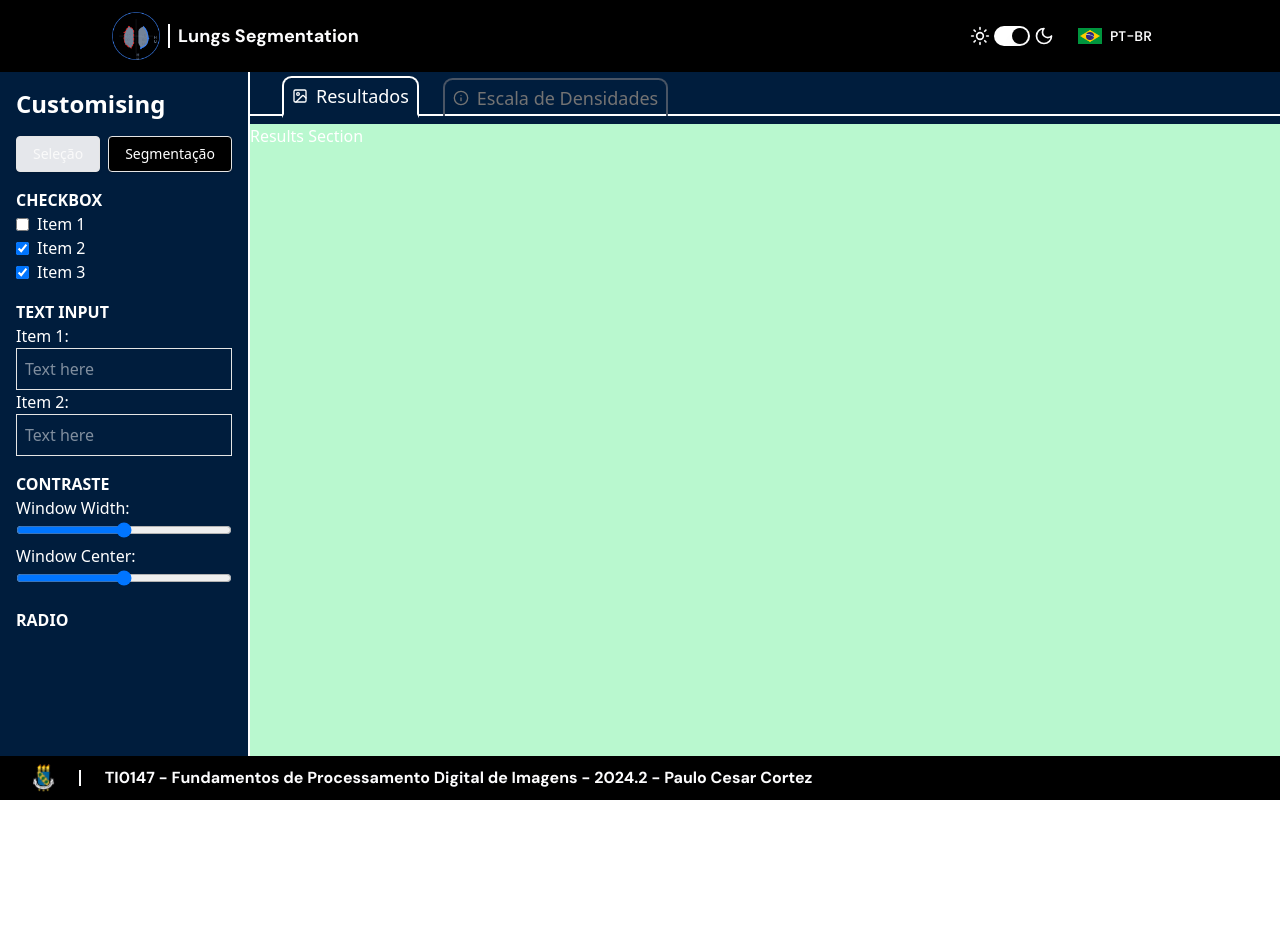
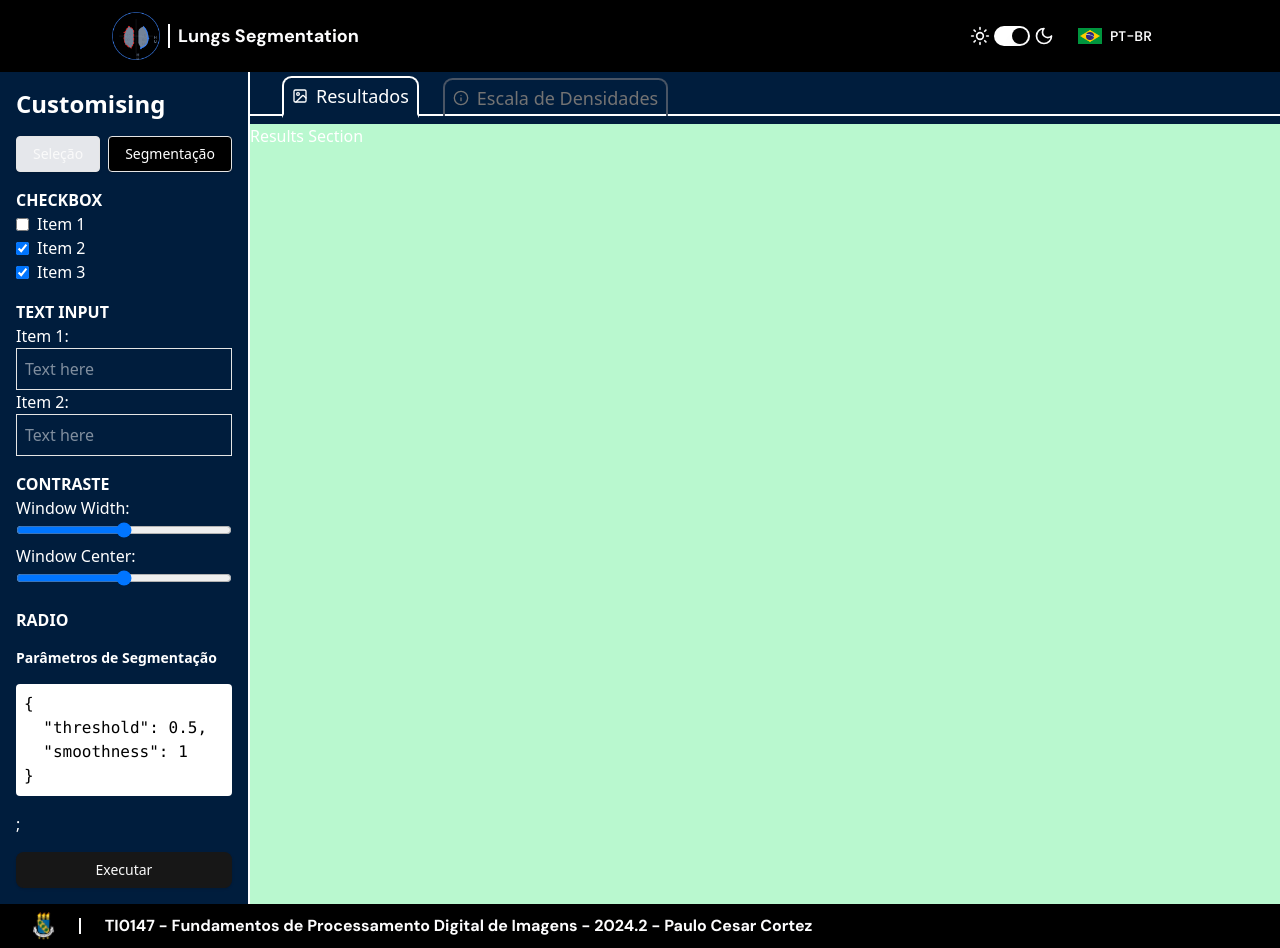
Before and after one commit to kelvinleandro/lung-segmentation-client, a React (Vite) app: page /segmentation in a window 1280 px wide. Before the commit the page ends 800 px from the top, so only its background shows below. Built offline with nearby package versions, Linux system fonts and the light colour scheme; what @cornerstonejs/core, @cornerstonejs/dicom-image-loader would draw is missing.

Commit message:
Adicionando dinamicidade entre os modos e botão Run

```diff
--- a/src/components/parameters-selector.tsx
+++ b/src/components/parameters-selector.tsx
@@ -99,6 +99,30 @@ const ParametersSelector = () => {
         </div>
       )}
 
+      {/* Dinamicidade de modo */}
+      <div className="flex flex-col gap-4">
+        {mode == "selection" ? (
+          <>
+            <label className="text-sm font-semibold">Selecionar Imagem</label>
+            <input type="file" className="border p-2 rounded" onChange={(e) => {
+              if (e.target.files?.[0]) {
+                changeDicomFile(e.target.files[0]);
+              }
+            }}/>
+          </>
+        ) : (
+          <>
+            <label className="text-sm font-semibold">Parâmetros de Segmentação</label>
+            <pre className="bg-white text-black p-2 rounded">
+              {JSON.stringify(segmentationParameters, null, 2)}
+            </pre>
+          </>
+        )};
+      </div>
+
+      {/* Botão de Executar */}
+      <Button className="w-full mt-auto">Executar</Button>
+
     </aside>
   );
 };
```
